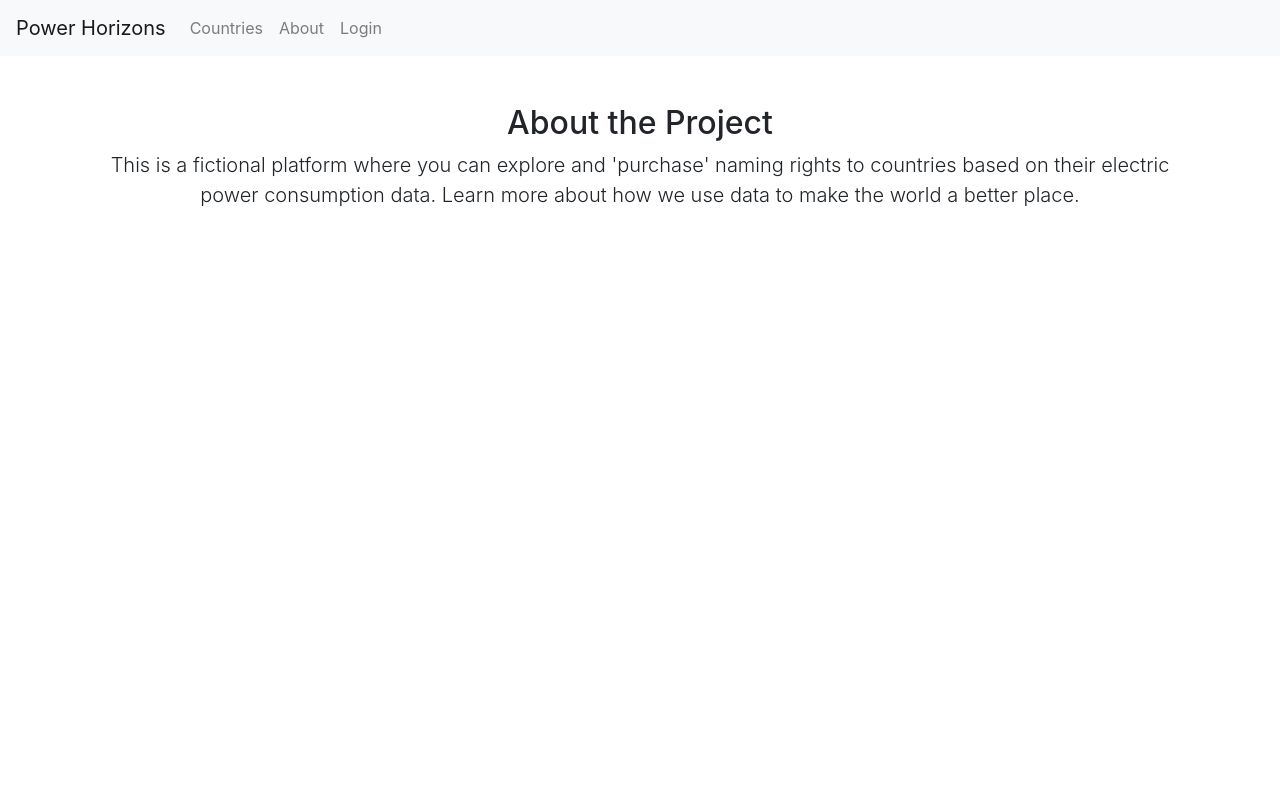
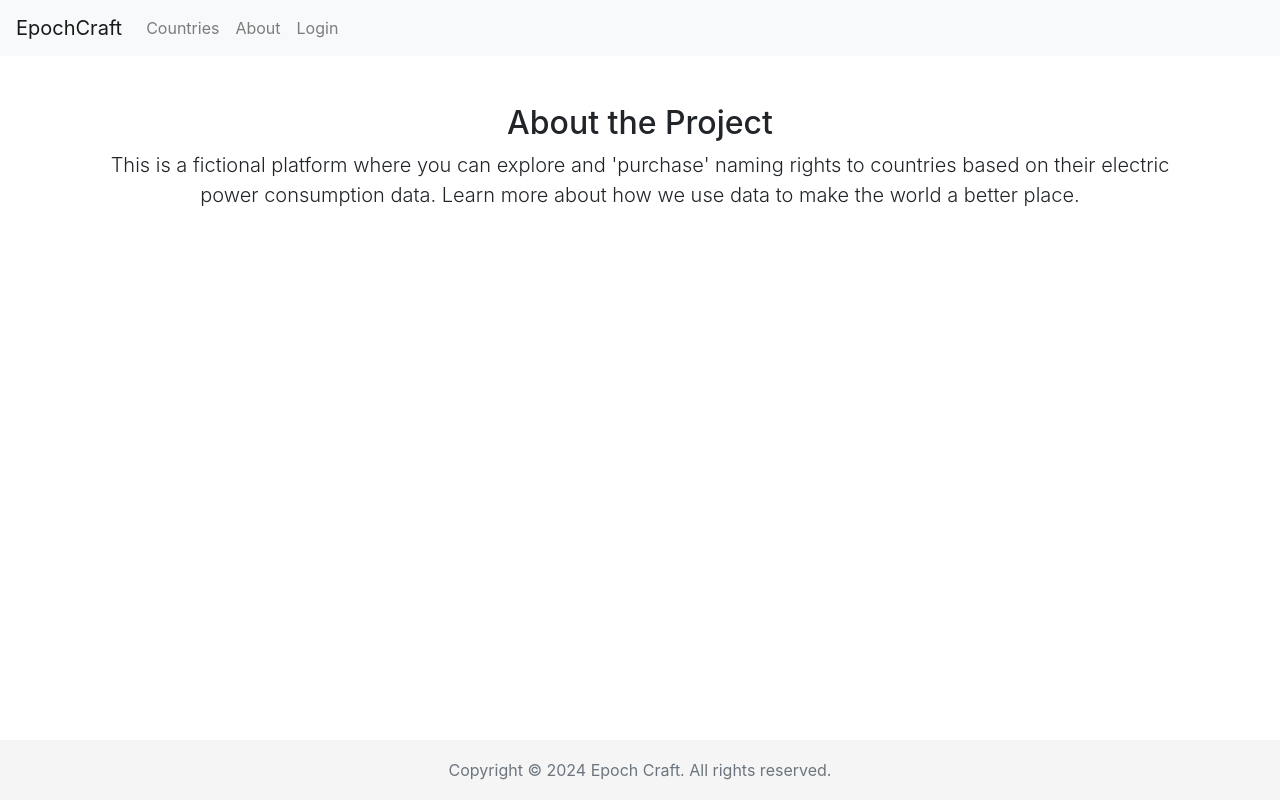
Before and after one commit to limy93/epcons, a Django app: page /about/ in a window 1280 px wide. Run offline with Django 5.2, Linux system fonts and the light colour scheme; some libraries are stand-ins or nearby versions.

Commit message:
Updated html

```diff
--- a/epdata/templates/base.html
+++ b/epdata/templates/base.html
@@ -3,12 +3,31 @@
 <head>
     <meta charset="UTF-8">
     <meta name="viewport" content="width=device-width, initial-scale=1.0">
-    <title>{% block title %}Your App Name{% endblock %}</title>
+    <title>{% block title %}EpochCraft{% endblock %}</title>
     <link href="https://stackpath.bootstrapcdn.com/bootstrap/4.5.2/css/bootstrap.min.css" rel="stylesheet">
+    <style>
+        html {
+            position: relative;
+            min-height: 100%;
+        }
+
+        body {
+            margin-bottom: 60px; /* Margin bottom by footer height */
+        }
+
+        .footer {
+            position: absolute;
+            bottom: 0;
+            width: 100%;
+            height: 60px; /* Set the fixed height of the footer here */
+            line-height: 60px; /* Vertically center the text in the footer */
+            background-color: #f5f5f5;
+        }
+    </style>
 </head>
 <body>
     <nav class="navbar navbar-expand-lg navbar-light bg-light">
-        <a class="navbar-brand" href="{% url 'home' %}">Power Horizons</a>
+        <a class="navbar-brand" href="{% url 'home' %}">EpochCraft</a>
         <button class="navbar-toggler" type="button" data-toggle="collapse" data-target="#navbarNav" aria-controls="navbarNav" aria-expanded="false" aria-label="Toggle navigation">
             <span class="navbar-toggler-icon"></span>
         </button>
@@ -43,6 +62,12 @@
         {% endblock %}
     </div>
 
+    <footer class="footer">
+        <div class="container text-center">
+            <span class="text-muted">Copyright &copy; {% now "Y" %} Epoch Craft. All rights reserved.</span>
+        </div>
+    </footer>
+
     <script src="https://code.jquery.com/jquery-3.5.1.slim.min.js"></script>
     <script src="https://cdn.jsdelivr.net/npm/@popperjs/core@2.5.2/dist/umd/popper.min.js"></script>
     <script src="https://stackpath.bootstrapcdn.com/bootstrap/4.5.2/js/bootstrap.min.js"></script>
```
Also changed, not shown: ylim.txt (+10 -2 lines).
